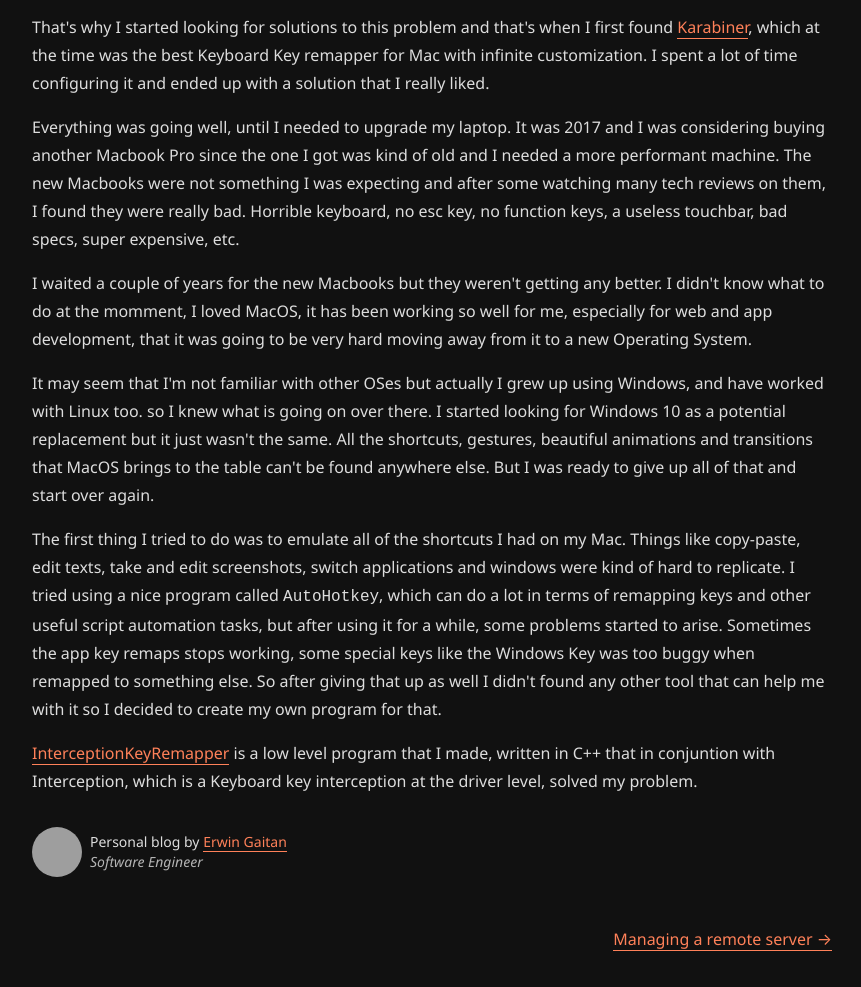
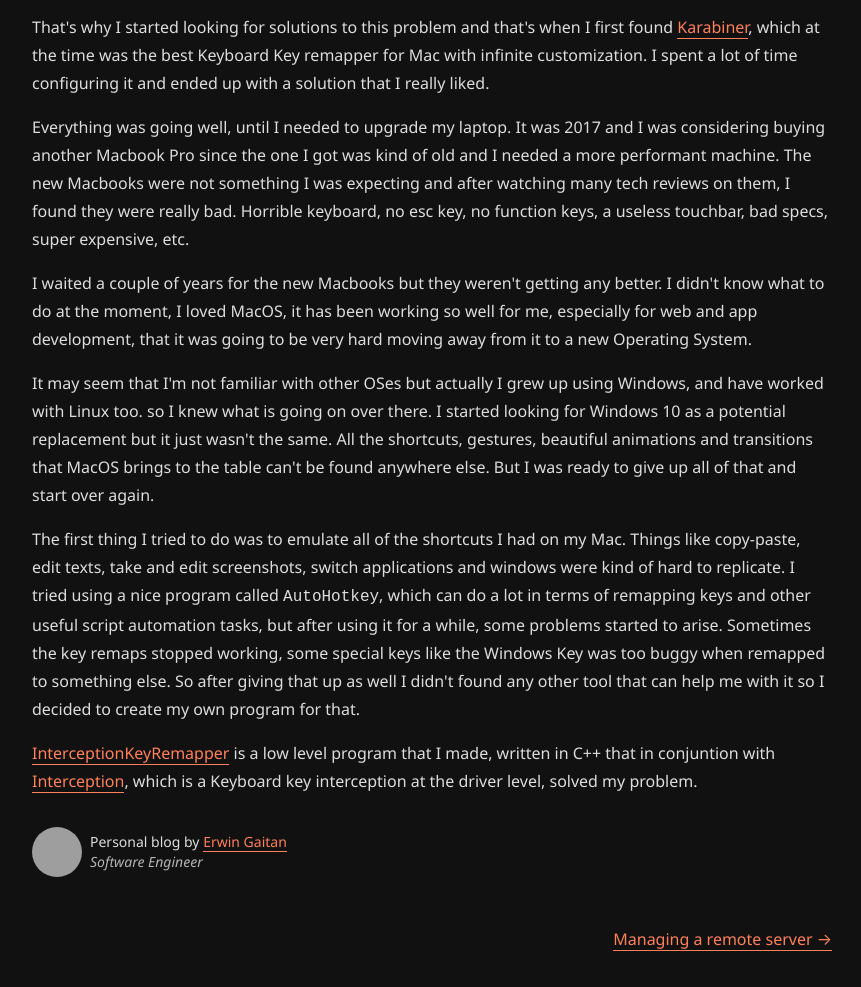
Before and after one commit to goerwin/blog, a Gatsby site: page /keyboard-remaps-for-windows-10/ in a window 1280 px wide. Shown: the part 343-1330 px from the top of the page, without its empty margins (208-1069 px from the left). Built offline with nearby package versions, Linux system fonts and the light colour scheme; Gatsby itself is replaced by a stand-in of ours; grey boxes are pictures that could not be loaded.

Commit message:
fixed typos grammar in article

```diff
--- a/content/blog/keyboard-remaps-for-windows-10/index.md
+++ b/content/blog/keyboard-remaps-for-windows-10/index.md
@@ -11,12 +11,12 @@ When I bought my Macbook Pro in 2013, even though it has an amazing trackpad wit
 
 That's why I started looking for solutions to this problem and that's when I first found [Karabiner](https://github.com/tekezo/Karabiner), which at the time was the best Keyboard Key remapper for Mac with infinite customization. I spent a lot of time configuring it and ended up with a solution that I really liked.
 
-Everything was going well, until I needed to upgrade my laptop. It was 2017 and I was considering buying another Macbook Pro since the one I got was kind of old and I needed a more performant machine. The new Macbooks were not something I was expecting and after some watching many tech reviews on them, I found they were really bad. Horrible keyboard, no esc key, no function keys, a useless touchbar, bad specs, super expensive, etc.
+Everything was going well, until I needed to upgrade my laptop. It was 2017 and I was considering buying another Macbook Pro since the one I got was kind of old and I needed a more performant machine. The new Macbooks were not something I was expecting and after watching many tech reviews on them, I found they were really bad. Horrible keyboard, no esc key, no function keys, a useless touchbar, bad specs, super expensive, etc.
 
-I waited a couple of years for the new Macbooks but they weren't getting any better. I didn't know what to do at the momment, I loved MacOS, it has been working so well for me, especially for web and app development, that it was going to be very hard moving away from it to a new Operating System.
+I waited a couple of years for the new Macbooks but they weren't getting any better. I didn't know what to do at the moment, I loved MacOS, it has been working so well for me, especially for web and app development, that it was going to be very hard moving away from it to a new Operating System.
 
 It may seem that I'm not familiar with other OSes but actually I grew up using Windows, and have worked with Linux too. so I knew what is going on over there. I started looking for Windows 10 as a potential replacement but it just wasn't the same. All the shortcuts, gestures, beautiful animations and transitions that MacOS brings to the table can't be found anywhere else. But I was ready to give up all of that and start over again.
 
-The first thing I tried to do was to emulate all of the shortcuts I had on my Mac. Things like copy-paste, edit texts, take and edit screenshots, switch applications and windows were kind of hard to replicate. I tried using a nice program called `AutoHotkey`, which can do a lot in terms of remapping keys and other useful script automation tasks, but after using it for a while, some problems started to arise. Sometimes the app key remaps stops working, some special keys like the Windows Key was too buggy when remapped to something else. So after giving that up as well I didn't found any other tool that can help me with it so I decided to create my own program for that.
+The first thing I tried to do was to emulate all of the shortcuts I had on my Mac. Things like copy-paste, edit texts, take and edit screenshots, switch applications and windows were kind of hard to replicate. I tried using a nice program called `AutoHotkey`, which can do a lot in terms of remapping keys and other useful script automation tasks, but after using it for a while, some problems started to arise. Sometimes the key remaps stopped working, some special keys like the Windows Key was too buggy when remapped to something else. So after giving that up as well I didn't found any other tool that can help me with it so I decided to create my own program for that.
 
-[InterceptionKeyRemapper](https://github.com/goerwin/interception-keyremapper) is a low level program that I made, written in C++ that in conjuntion with Interception, which is a Keyboard key interception at the driver level, solved my problem.
+[InterceptionKeyRemapper](https://github.com/goerwin/interception-keyremapper) is a low level program that I made, written in C++ that in conjuntion with [Interception](http://www.oblita.com/interception), which is a Keyboard key interception at the driver level, solved my problem.
```
